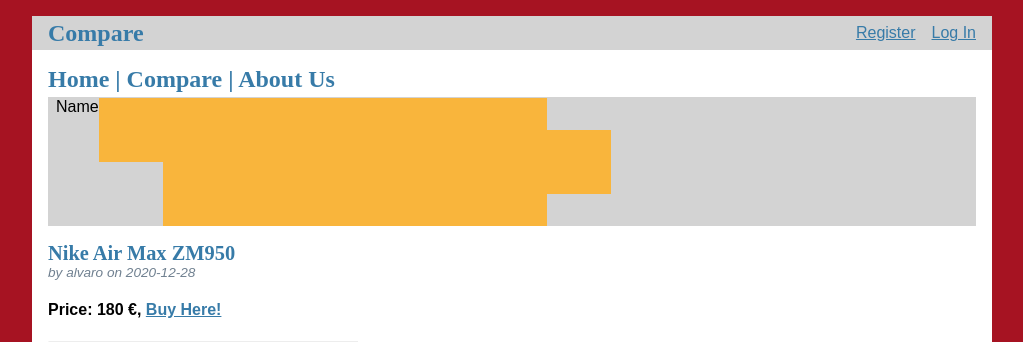
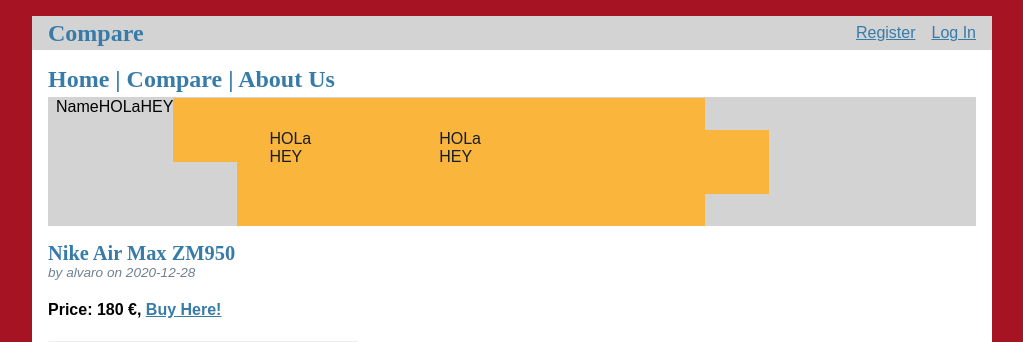
Before and after one commit to alvarogonzalez96/flaskr, a Flask app: page /index in a window 1280 px wide. Shown: the top 342 px of the page, without its empty margins (128-1151 px from the left). Run offline with Flask 2, Linux system fonts and the light colour scheme; data comes from the database, SQL or seed files in the repository.

Commit message:
Update index.html

```diff
--- a/templates/blog/index.html
+++ b/templates/blog/index.html
@@ -12,6 +12,8 @@
       <li>Name</li>
         <ul>
           {% for post in posts %}
+          <li>HOLa</li>
+          <li>HEY</li>
           <li><a href="{{ url_for('blog.post', id=post['id']) }}"><{{ post['title'] }}</a></li>
           {% endfor %}
         </ul>
```
